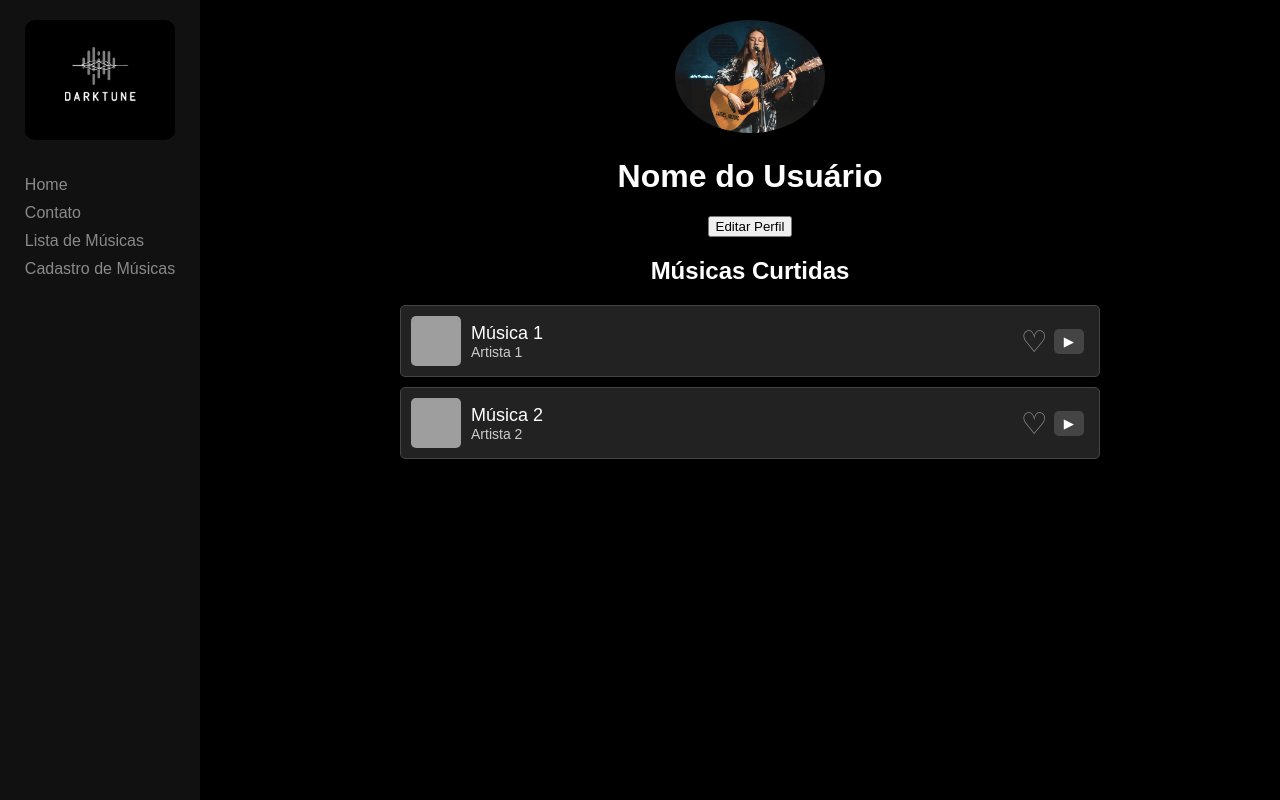
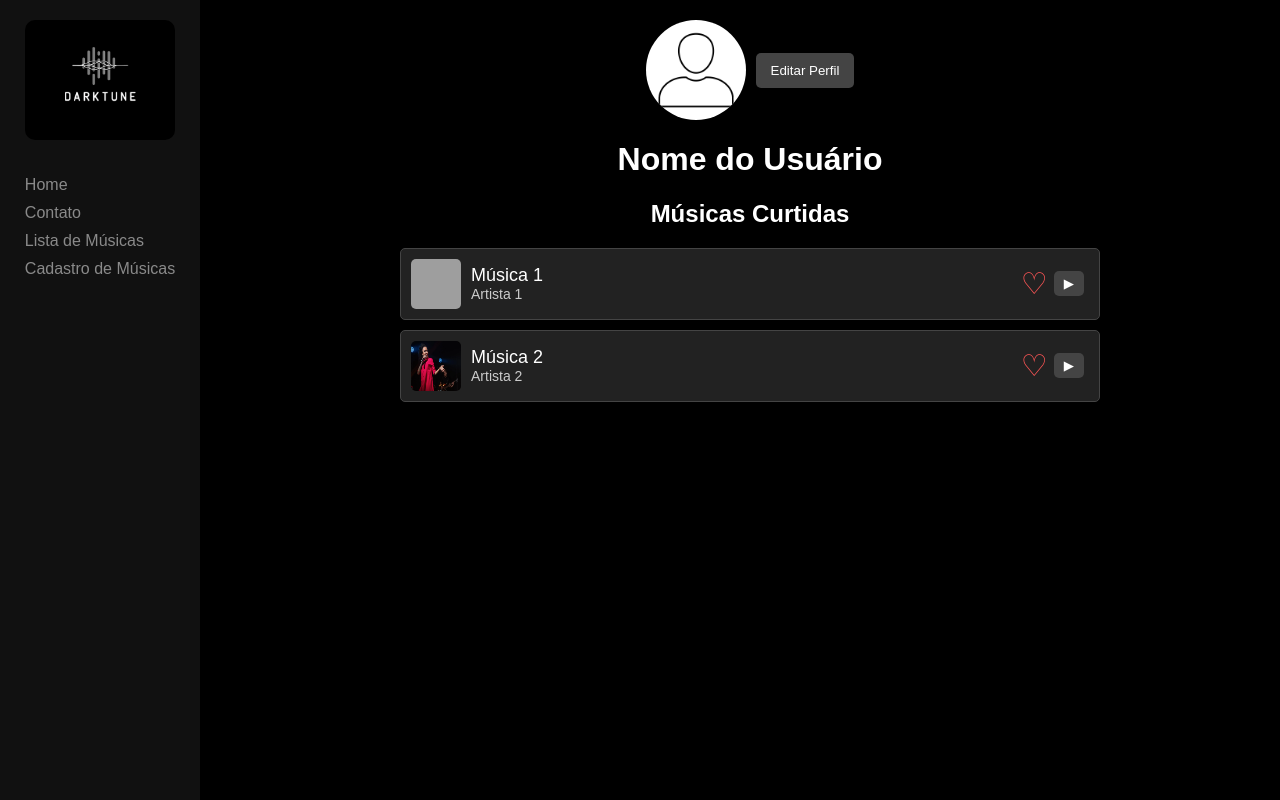
Before and after one commit to Vinicius-Borges-dev/darktune, a Flask app: page /paginas/conta in a window 1280 px wide. Run offline with Flask 3, Linux system fonts and the light colour scheme; grey boxes are pictures that could not be loaded.

Commit message:
perfil feito

```diff
--- a/app/static/css/contato/contato.css
+++ b/app/static/css/contato/contato.css
@@ -121,6 +121,7 @@ input[type="submit"]:hover {
 
 .social-icons {
   margin-top: 20px; /* Espaço superior */
+  margin-left: 50px;
 }
 
 .social-icons img {
@@ -160,6 +161,7 @@ input[type="submit"]:hover {
   padding: 10px;
   text-align: left;
   margin-top: 10px;
+  border-radius: 15px;
 }
 
 .messages-dropdown.show .dropdown-content {
--- a/app/static/css/home/home.css
+++ b/app/static/css/home/home.css
@@ -252,7 +252,6 @@ header .user-button {
   margin-top: 10px;
   transition: background-color 0.3s ease;
 }
-
 .control-button:hover {
   background-color: #9b9b9b;
 }
--- a/app/static/css/perfil/perfil.css
+++ b/app/static/css/perfil/perfil.css
@@ -61,9 +61,29 @@ nav ul li a:hover {
     width: 100%;
 }
 
+.profile-container {
+    display: flex;
+    align-items: center;
+    justify-content: center;
+    margin-bottom: 20px;
+}
+
 .profile-img {
-    width: 150px;
+    width: 100px;
+    height: 100px;
     border-radius: 50%;
+    background-color: #FFFFFF;
+    text-align: center;
+    margin-right: 10px;
+}
+
+.edit-button {
+    background-color: #444444;
+    border: none;
+    color: white;
+    padding: 10px 15px;
+    cursor: pointer;
+    border-radius: 5px;
 }
 
 .songs-list {
@@ -133,11 +153,10 @@ nav ul li a:hover {
 .heart-button {
     background: none;
     border: none;
-    color: #888888;
+    color: #ff5656;
     font-size: 30px;
     cursor: pointer;
 }
-
 
 .back-button {
     margin-bottom: 20px;
@@ -158,7 +177,7 @@ nav ul li a:hover {
 }
 
 .form-group input {
-    width: 100%;
+    width: 45%;
     padding: 10px;
     margin-top: 5px;
     background-color: #333333;
--- a/app/templates/conta.html
+++ b/app/templates/conta.html
@@ -9,12 +9,12 @@
 <body>
     <div class="sidebar">
         <div class="logo">
-            <img src="/app/static/imagens/logo.png" alt="Logo">
+            <img src="{{url_for('static', filename='imagens/logo.png')}}" alt="Logo">
         </div>
         <nav>
             <ul>
-                <li><a href="/app/templates/index.html">Home</a></li>
-                <li><a href="/app/templates/contato.html">Contato</a></li>
+                <li><a href="{{url_for('paginas.home')}}">Home</a></li>
+                <li><a href="{{url_for('paginas.contato')}}">Contato</a></li>
                 <li><a href="#music-list">Lista de Músicas</a></li>
                 <li><a href="#music-upload">Cadastro de Músicas</a></li>
             </ul>
@@ -22,9 +22,11 @@
     </div>
     <div class="content">
         <div id="profile-section" class="section">
-            <img src="/app/static/imagens/img3.jpeg" alt="Imagem do usuário" class="profile-img">
+            <div class="profile-container">
+                <img src="{{url_for('static', filename='imagens/perfil.png')}}" alt="Imagem do usuário" class="profile-img">
+                <button class="edit-button" onclick="showEditSection()">Editar Perfil</button>
+            </div>
             <h1>Nome do Usuário</h1>
-            <button onclick="showEditSection()">Editar Perfil</button>
             <h2>Músicas Curtidas</h2>
             <ul class="songs-list">
                 <li>
@@ -36,11 +38,10 @@
                     <div class="buttons">
                         <button class="heart-button">♡</button>
                         <button class="play-button">▶</button>
-
                     </div>
                 </li>
                 <li>
-                    <img src="/app/static/imagens/album2.jpg" alt="Imagem do álbum" class="album-img">
+                    <img src="/app/static/imagens/img1.webp" alt="Imagem do álbum" class="album-img">
                     <div class="song-info">
                         <span class="song-title">Música 2</span>
                         <span class="song-artist">Artista 2</span>
@@ -73,9 +74,10 @@
             </div>
         </div>
     </div>
-    <script src="/app/static/js/perfil/perfil.js"></script>
+    <script src="{{url_for('static', filename='js/perfil/perfil.js')}}"></script>
 </body>
 
 
 
+
 </html>
```
Also changed, not shown: app/templates/index.html (+19 -3 lines), app/static/imagens/perfil.png (added).
